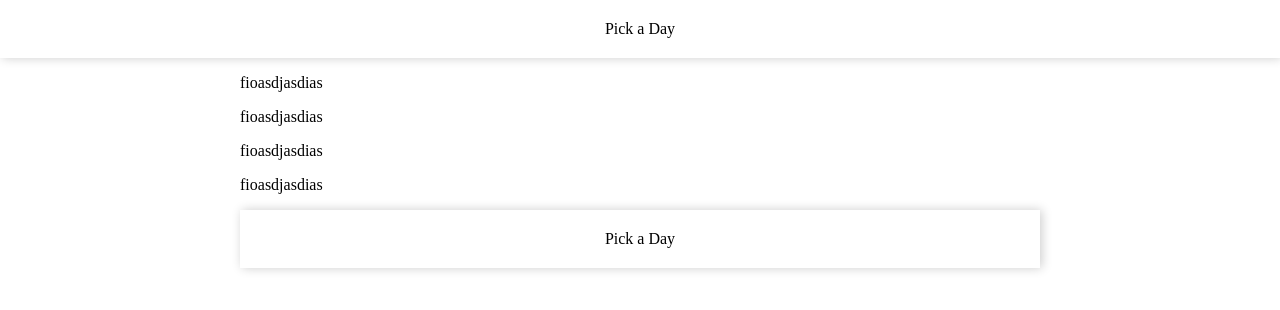
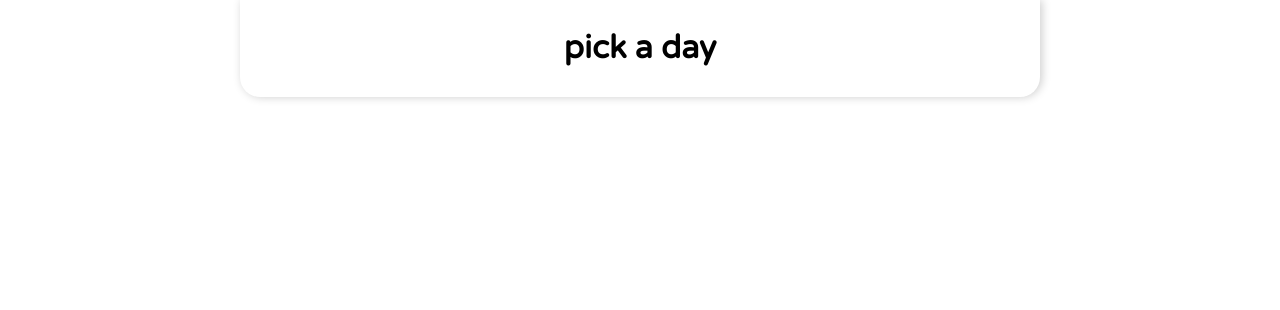
Before and after one commit to giacomoschiavo/pick-a-day, a React (Create React App) app: page / in a window 1280 px wide. Shown: the top 310 px of the page. Built offline with nearby package versions, Linux system fonts and the light colour scheme.

Commit message:
added font, styled header

```diff
--- a/src/App.css
+++ b/src/App.css
@@ -1,8 +1,25 @@
+@font-face {
+  font-family: 'VarelaRound';
+  src: url(./assets/fonts/VarelaRound-Regular.ttf);
+}
+
 html,
 body {
   margin: 0;
 }
 
 .App {
+  font-family: 'VarelaRound', sans-serif;
   text-align: center;
 }
+
+p,
+h1,
+h2,
+h3,
+h4,
+h5,
+h6,
+div {
+  font-family: 'VarelaRound', sans-serif;
+}
--- a/src/App.js
+++ b/src/App.js
@@ -9,12 +9,8 @@ import CenteredContainer from "./components/container/CenteredContainer";
 function App() {
   return (
     <>
-      <Header />
       <CenteredContainer>
-        <p>fioasdjasdias</p>
-        <p>fioasdjasdias</p>
-        <p>fioasdjasdias</p>
-        <p>fioasdjasdias</p>
+        <Header />
         <BrowserRouter>
           <Routes>
             <Route path="/" element={<Home />} />
--- a/src/components/routes/Home.js
+++ b/src/components/routes/Home.js
@@ -2,12 +2,7 @@ import React from "react";
 import Header from "../ui/Header";
 
 const Home = () => {
-  console.log("lol");
-  return (
-    <div>
-      <Header />
-    </div>
-  );
+  return <div></div>;
 };
 
 export default Home;
--- a/src/components/ui/Header.js
+++ b/src/components/ui/Header.js
@@ -2,7 +2,11 @@ import React from "react";
 import classes from "./Header.module.css";
 
 const Header = () => {
-  return <div className={classes.header}>Pick a Day</div>;
+  return (
+    <div className={classes.header}>
+      <h1>pick a day</h1>
+    </div>
+  );
 };
 
 export default Header;
--- a/src/components/ui/Header.module.css
+++ b/src/components/ui/Header.module.css
@@ -1,5 +1,6 @@
 .header {
-  padding: 20px;
+  padding: 8px;
   box-shadow: 2px 0 10px rgba(0, 0, 0, 0.2);
   text-align: center;
+  border-radius: 0 0 20px 20px;
 }
```
Also changed, not shown: src/assets/fonts/VarelaRound-Regular.ttf (added).
